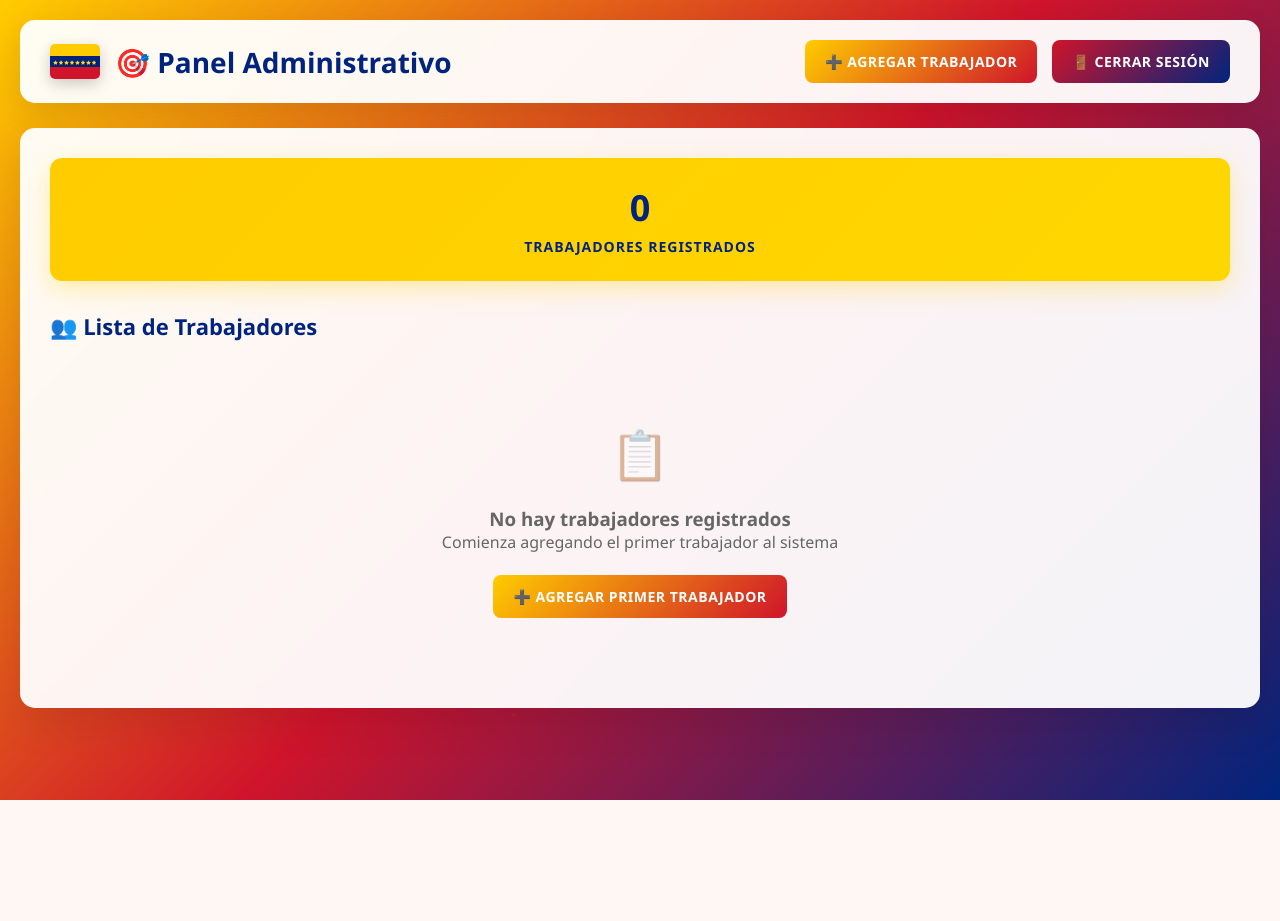
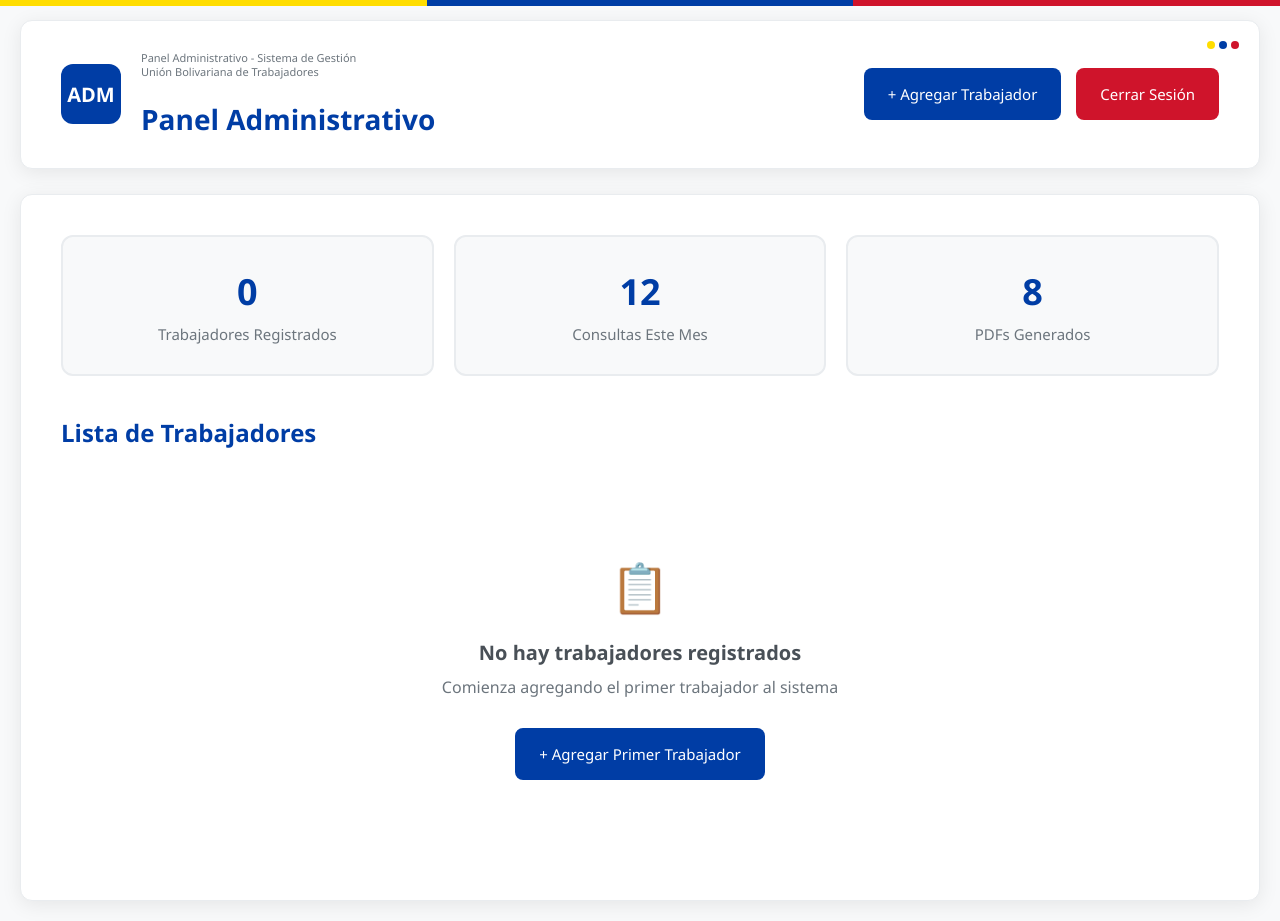
Before and after one commit to CesarBLC/sistema-trabajadores-v2, a Flask app: page /admin/dashboard in a window 1280 px wide. Before the commit the page ends 800 px from the top, so only its background shows below. Run offline with Flask 3, Linux system fonts and the light colour scheme; the visitor is signed in with stand-in values (Sample User, id 1); data that the repository does not hold is empty; some libraries are stand-ins or nearby versions.

Commit message:
Panel admin nuevo

```diff
--- a/templates/admin_dashboard.html
+++ b/templates/admin_dashboard.html
@@ -13,59 +13,81 @@
 
         body {
             font-family: 'Segoe UI', Tahoma, Geneva, Verdana, sans-serif;
-            background: linear-gradient(135deg, #FFCC00 0%, #CF142B 50%, #00247D 100%);
+            background: #f8f9fa;
             min-height: 100vh;
             padding: 20px;
         }
 
+        /* Barra superior con colores de Venezuela */
+        body::before {
+            content: '';
+            position: fixed;
+            top: 0;
+            left: 0;
+            width: 100%;
+            height: 6px;
+            background: linear-gradient(90deg, #FFDD00 33.33%, #003DA5 33.33%, #003DA5 66.66%, #CF142B 66.66%);
+            z-index: 1000;
+        }
+
         .header {
-            background: rgba(255, 255, 255, 0.95);
-            backdrop-filter: blur(10px);
-            padding: 20px 30px;
-            border-radius: 15px;
+            background: white;
+            padding: 30px 40px;
+            border-radius: 12px;
             margin-bottom: 25px;
-            box-shadow: 0 10px 30px rgba(0, 0, 0, 0.1);
+            box-shadow: 0 4px 20px rgba(0, 0, 0, 0.08);
+            border: 1px solid #e9ecef;
             display: flex;
             justify-content: space-between;
             align-items: center;
             flex-wrap: wrap;
-            gap: 15px;
+            gap: 20px;
+            position: relative;
         }
+
+        /* Acento minimalista con colores de Venezuela */
+        .venezuela-accent {
+            position: absolute;
+            top: 20px;
+            right: 20px;
+            display: flex;
+            gap: 4px;
+        }
+
+        .color-dot {
+            width: 8px;
+            height: 8px;
+            border-radius: 50%;
+        }
+
+        .dot-yellow { background: #FFDD00; }
+        .dot-blue { background: #003DA5; }
+        .dot-red { background: #CF142B; }
 
         .header-left {
             display: flex;
             align-items: center;
-            gap: 15px;
+            gap: 20px;
         }
 
-        .venezuela-flag {
-            width: 50px;
-            height: 35px;
-            border-radius: 5px;
-            background: linear-gradient(to bottom,
-                #FFCC00 0%, #FFCC00 33.33%,
-                #00247D 33.33%, #00247D 66.66%,
-                #CF142B 66.66%, #CF142B 100%);
-            box-shadow: 0 5px 15px rgba(0, 0, 0, 0.2);
-            position: relative;
-        }
-
-        .venezuela-flag::after {
-            content: '⭐⭐⭐⭐⭐⭐⭐⭐';
-            position: absolute;
-            top: 50%;
-            left: 50%;
-            transform: translate(-50%, -50%);
+        .logo {
+            width: 60px;
+            height: 60px;
+            background: #003DA5;
+            border-radius: 12px;
+            display: flex;
+            align-items: center;
+            justify-content: center;
             color: white;
-            font-size: 4px;
-            letter-spacing: 0.5px;
-            text-shadow: 1px 1px 1px rgba(0, 0, 0, 0.5);
+            font-size: 20px;
+            font-weight: bold;
         }
 
         h1 {
-            color: #00247D;
+            color: #003DA5;
             font-size: 28px;
-            font-weight: 700;
+            font-weight: 600;
+            margin: 0;
         }
 
         .header-right {
@@ -75,88 +97,93 @@
         }
 
         .btn {
-            padding: 12px 20px;
+            padding: 16px 24px;
             border: none;
             border-radius: 8px;
-            font-size: 14px;
-            font-weight: 600;
+            font-size: 15px;
+            font-weight: 500;
             cursor: pointer;
             text-decoration: none;
             display: inline-flex;
             align-items: center;
             gap: 8px;
-            transition: all 0.3s ease;
-            text-transform: uppercase;
-            letter-spacing: 0.5px;
+            transition: all 0.2s ease;
+            text-align: center;
         }
 
         .btn-primary {
-            background: linear-gradient(135deg, #FFCC00 0%, #CF142B 100%);
+            background: #003DA5;
             color: white;
         }
 
         .btn-primary:hover {
-            transform: translateY(-2px);
-            box-shadow: 0 8px 25px rgba(207, 20, 43, 0.4);
+            background: #002a7a;
         }
 
         .btn-danger {
-            background: linear-gradient(135deg, #CF142B 0%, #00247D 100%);
+            background: #CF142B;
             color: white;
         }
 
         .btn-danger:hover {
-            transform: translateY(-2px);
-            box-shadow: 0 8px 25px rgba(0, 36, 125, 0.4);
+            background: #a10e22;
+        }
+
+        .btn-secondary {
+            background: #6c757d;
+            color: white;
+        }
+
+        .btn-secondary:hover {
+            background: #545b62;
         }
 
         .container {
-            background: rgba(255, 255, 255, 0.95);
-            backdrop-filter: blur(10px);
-            padding: 30px;
-            border-radius: 15px;
-            box-shadow: 0 15px 40px rgba(0, 0, 0, 0.1);
+            background: white;
+            padding: 40px;
+            border-radius: 12px;
+            box-shadow: 0 4px 20px rgba(0, 0, 0, 0.08);
+            border: 1px solid #e9ecef;
         }
 
         .stats {
             display: grid;
             grid-template-columns: repeat(auto-fit, minmax(200px, 1fr));
             gap: 20px;
-            margin-bottom: 30px;
+            margin-bottom: 40px;
         }
 
         .stat-card {
-            background: linear-gradient(135deg, #FFCC00 0%, #ffd700 100%);
-            color: #00247D;
-            padding: 25px;
+            background: #f8f9fa;
+            border: 2px solid #e9ecef;
+            padding: 30px 25px;
             border-radius: 12px;
             text-align: center;
-            box-shadow: 0 8px 25px rgba(255, 204, 0, 0.3);
-            transition: transform 0.3s ease;
+            transition: border-color 0.2s ease;
         }
 
         .stat-card:hover {
-            transform: translateY(-5px);
+            border-color: #003DA5;
         }
 
         .stat-number {
             font-size: 36px;
-            font-weight: 800;
-            margin-bottom: 5px;
+            font-weight: 600;
+            color: #003DA5;
+            margin-bottom: 8px;
         }
 
         .stat-label {
-            font-size: 14px;
-            font-weight: 600;
-            text-transform: uppercase;
-            letter-spacing: 1px;
+            font-size: 15px;
+            color: #6c757d;
+            font-weight: 500;
         }
 
         .section-title {
-            color: #00247D;
-            font-size: 22px;
-            font-weight: 700;
-            margin-bottom: 20px;
+            color: #003DA5;
+            font-size: 24px;
+            font-weight: 600;
+            margin-bottom: 25px;
             display: flex;
             align-items: center;
             gap: 10px;
@@ -227,77 +254,109 @@
         }
 
         .btn-delete:hover {
-            background: #b8121f;
-            transform: scale(1.05);
+            background: #a10e22;
         }
 
         .btn-pdf {
-            background: #00247D;
+            background: #6c757d;
             color: white;
         }
 
         .btn-pdf:hover {
-            background: #001e5c;
-            transform: scale(1.05);
+            background: #545b62;
+        }
+
+        .btn-info {
+            background: white;
+            color: #003DA5;
+            border: 1px solid #003DA5;
+        }
+
+        .btn-info:hover {
+            background: #003DA5;
+            color: white;
         }
 
         .empty-state {
             text-align: center;
-            padding: 60px 20px;
-            color: #666;
+            padding: 80px 20px;
+            color: #6c757d;
         }
 
         .empty-icon {
             font-size: 48px;
             margin-bottom: 20px;
-            opacity: 0.5;
+            color: #adb5bd;
+        }
+
+        .empty-state h3 {
+            color: #495057;
+            margin-bottom: 10px;
+            font-size: 20px;
+            font-weight: 600;
+        }
+
+        .empty-state p {
+            font-size: 16px;
+            margin-bottom: 30px;
         }
 
         .alert {
-            padding: 15px 20px;
-            border-radius: 10px;
-            margin-bottom: 20px;
+            padding: 16px 20px;
+            border-radius: 8px;
+            margin-bottom: 25px;
             font-weight: 500;
-            animation: slideIn 0.5s ease;
-        }
-
-        @keyframes slideIn {
-            from {
-                opacity: 0;
-                transform: translateY(-10px);
-            }
-            to {
-                opacity: 1;
-                transform: translateY(0);
-            }
+            border-left: 4px solid;
         }
 
         .alert-success {
-            background: linear-gradient(135deg, #FFCC00, #ffd700);
-            color: #00247D;
-            border-left: 4px solid #00247D;
+            background-color: #d4edda;
+            color: #155724;
+            border-left-color: #28a745;
         }
 
         .alert-error {
-            background: linear-gradient(135deg, #CF142B, #ff4757);
-            color: white;
-            border-left: 4px solid #00247D;
+            background-color: #f8d7da;
+            color: #721c24;
+            border-left-color: #CF142B;
+        }
+
+        .membrete {
+            font-size: 11px;
+            color: #6c757d;
+            line-height: 1.3;
+            margin-bottom: 20px;
+            text-align: left;
         }
 
         @media (max-width: 768px) {
+            body {
+                padding: 10px;
+            }
+
             .header {
+                padding: 25px;
                 flex-direction: column;
                 text-align: center;
+            }
+
+            .header-left {
+                justify-content: center;
             }
 
             .header-right {
                 flex-direction: column;
                 width: 100%;
+                gap: 10px;
             }
 
             .btn {
                 width: 100%;
                 justify-content: center;
+            }
+
+            .container {
+                padding: 25px;
             }
 
             .stats {
@@ -315,62 +378,89 @@
             .btn-sm {
                 width: 100%;
                 text-align: center;
+                justify-content: center;
+            }
+
+            th, td {
+                padding: 12px 8px;
+                font-size: 13px;
+            }
+
+            .venezuela-accent {
+                top: 15px;
+                right: 15px;
             }
         }
 
-        /* Efectos de partículas flotantes */
-        .floating-particles {
-            position: fixed;
-            top: 0;
-            left: 0;
-            width: 100%;
-            height: 100%;
-            pointer-events: none;
-            z-index: -1;
-        }
+        /* Tabla responsive mejorada */
+        @media (max-width: 600px) {
+            .table-container {
+                border: none;
+            }
 
-        .particle {
-            position: absolute;
-            width: 3px;
-            height: 3px;
-            border-radius: 50%;
-            animation: float 8s ease-in-out infinite;
-        }
+            table, thead, tbody, th, td, tr {
+                display: block;
+            }
 
-        .particle:nth-child(1) { left: 10%; top: 20%; background: #FFCC00; animation-delay: 0s; }
-        .particle:nth-child(2) { left: 20%; top: 80%; background: #CF142B; animation-delay: -2s; }
-        .particle:nth-child(3) { left: 60%; top: 40%; background: #00247D; animation-delay: -4s; }
-        .particle:nth-child(4) { left: 80%; top: 10%; background: #FFCC00; animation-delay: -1s; }
-        .particle:nth-child(5) { left: 40%; top: 90%; background: #CF142B; animation-delay: -3s; }
+            thead tr {
+                position: absolute;
+                top: -9999px;
+                left: -9999px;
+            }
 
-        @keyframes float {
-            0%, 100% { transform: translateY(0px) rotate(0deg); opacity: 0.7; }
-            50% { transform: translateY(-20px) rotate(180deg); opacity: 1; }
+            tr {
+                border: 1px solid #e9ecef;
+                border-radius: 8px;
+                margin-bottom: 15px;
+                padding: 15px;
+                background: white;
+            }
+
+            td {
+                border: none;
+                position: relative;
+                padding: 10px 0 10px 35%;
+                text-align: left;
+            }
+
+            td:before {
+                content: attr(data-label) ": ";
+                position: absolute;
+                left: 0;
+                width: 30%;
+                font-weight: 600;
+                color: #003DA5;
+            }
         }
     </style>
 </head>
 <body>
-    <!-- Partículas flotantes -->
-    <div class="floating-particles">
-        <div class="particle"></div>
-        <div class="particle"></div>
-        <div class="particle"></div>
-        <div class="particle"></div>
-        <div class="particle"></div>
-    </div>
-
     <!-- Header -->
     <div class="header">
+        <!-- Acento minimalista con colores de Venezuela -->
+        <div class="venezuela-accent">
+            <div class="color-dot dot-yellow"></div>
+            <div class="color-dot dot-blue"></div>
+            <div class="color-dot dot-red"></div>
+        </div>
+
         <div class="header-left">
-            <div class="venezuela-flag"></div>
-            <h1>🎯 Panel Administrativo</h1>
+            <div class="logo">ADM</div>
+            <div>
+                <div class="membrete">
+                    Panel Administrativo - Sistema de Gestión<br>
+                    Unión Bolivariana de Trabajadores
+                </div>
+                <h1>Panel Administrativo</h1>
+            </div>
         </div>
+
         <div class="header-right">
             <a href="{{ url_for('agregar_persona') }}" class="btn btn-primary">
-                ➕ Agregar Trabajador
+                + Agregar Trabajador
             </a>
             <a href="{{ url_for('admin_logout') }}" class="btn btn-danger">
-                🚪 Cerrar Sesión
+                Cerrar Sesión
             </a>
         </div>
     </div>
@@ -394,12 +484,18 @@
                 <div class="stat-number">{{ personas|length }}</div>
                 <div class="stat-label">Trabajadores Registrados</div>
             </div>
+            <div class="stat-card">
+                <div class="stat-number">12</div>
+                <div class="stat-label">Consultas Este Mes</div>
+            </div>
+            <div class="stat-card">
+                <div class="stat-number">8</div>
+                <div class="stat-label">PDFs Generados</div>
+            </div>
         </div>
 
         <!-- Lista de trabajadores -->
-        <h2 class="section-title">
-            👥 Lista de Trabajadores
-        </h2>
+        <h2 class="section-title">Lista de Trabajadores</h2>
 
         {% if personas %}
             <div class="table-container">
@@ -417,27 +513,22 @@
                     <tbody>
                         {% for persona in personas %}
                         <tr>
-                            <td><strong>{{ persona.nombres }}</strong></td>
-                            <td><strong>{{ persona.apellidos }}</strong></td>
-                            <td>{{ persona.cedula }}</td>
-                            <td>{{ persona.cargo }}</td>
-                            <td>{{ persona.fecha_emision }}</td>
-                            <td>
+                            <td data-label="Nombres">{{ persona.nombres }}</td>
+                            <td data-label="Apellidos">{{ persona.apellidos }}</td>
+                            <td data-label="Cédula">{{ persona.cedula }}</td>
+                            <td data-label="Cargo">{{ persona.cargo }}</td>
+                            <td data-label="Fecha Emisión">{{ persona.fecha_emision }}</td>
+                            <td data-label="Acciones">
                                 <div class="actions">
+                                    <a href="{{ url_for('admin_ver_perfil', persona_id=persona.id) }}"
+                                       class="btn-sm btn-info">Ver Perfil</a>
                                     <a href="{{ url_for('editar_persona', persona_id=persona.id) }}"
-                                       class="btn-sm btn-edit">
-                                        ✏️ Editar
-                                    </a>
+                                       class="btn-sm btn-edit">Editar</a>
                                     <a href="{{ url_for('generar_pdf', persona_id=persona.id) }}"
-                                       class="btn-sm btn-pdf">
-                                        📄 PDF
-                                    </a>
+                                       class="btn-sm btn-pdf">PDF</a>
                                     <a href="{{ url_for('eliminar_persona', persona_id=persona.id) }}"
                                        class="btn-sm btn-delete"
-                                       onclick="return confirm('¿Estás seguro de eliminar este trabajador?')">
-                                        🗑️ Eliminar
-                                    </a>
-                                   <a href="{{ url_for('admin_ver_perfil', persona_id=persona.id) }}" class="btn-sm btn-info">Ver Perfil</a>
+                                       onclick="return confirm('¿Estás seguro de eliminar este trabajador?')">Eliminar</a>
                                 </div>
                             </td>
                         </tr>
@@ -450,32 +541,22 @@
                 <div class="empty-icon">📋</div>
                 <h3>No hay trabajadores registrados</h3>
                 <p>Comienza agregando el primer trabajador al sistema</p>
-                <br>
                 <a href="{{ url_for('agregar_persona') }}" class="btn btn-primary">
-                    ➕ Agregar Primer Trabajador
+                    + Agregar Primer Trabajador
                 </a>
             </div>
         {% endif %}
     </div>
 
     <script>
-        // Confirmación mejorada para eliminar
+        // Confirmación para eliminar
         document.querySelectorAll('.btn-delete').forEach(button => {
             button.addEventListener('click', function(e) {
-                if (!confirm('⚠️ ¿Estás seguro de eliminar este trabajador?\n\nEsta acción no se puede deshacer.')) {
+                if (!confirm('¿Estás seguro de eliminar este trabajador?\n\nEsta acción no se puede deshacer.')) {
                     e.preventDefault();
                 }
             });
         });
-
-        // Efecto de carga suave
-        document.addEventListener('DOMContentLoaded', function() {
-            document.body.style.opacity = '0';
-            document.body.style.transition = 'opacity 0.5s ease';
-            setTimeout(() => {
-                document.body.style.opacity = '1';
-            }, 100);
-        });
     </script>
 </body>
 </html>
```
Also changed, not shown: other parts of templates/admin_dashboard.html (+21 -17 lines).
